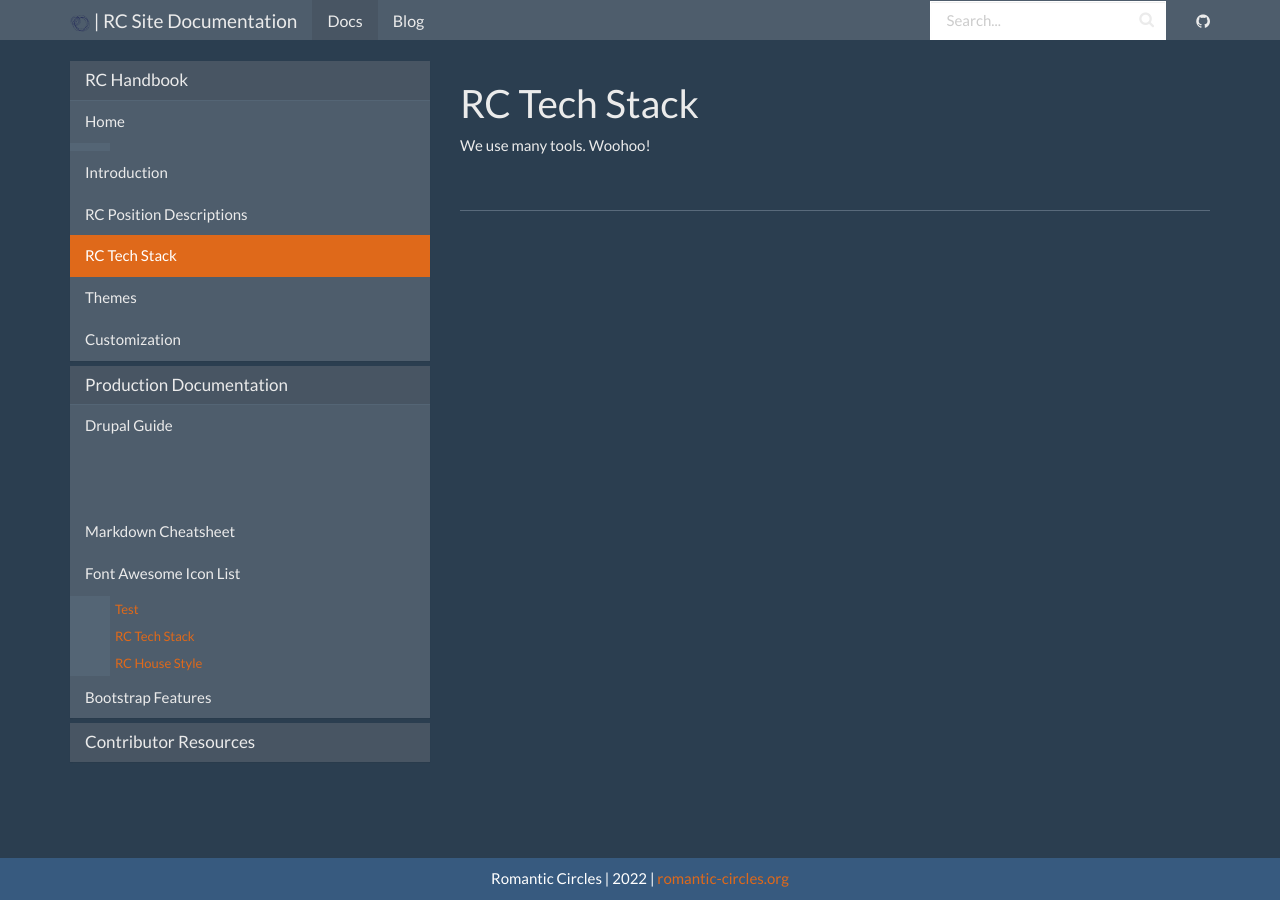
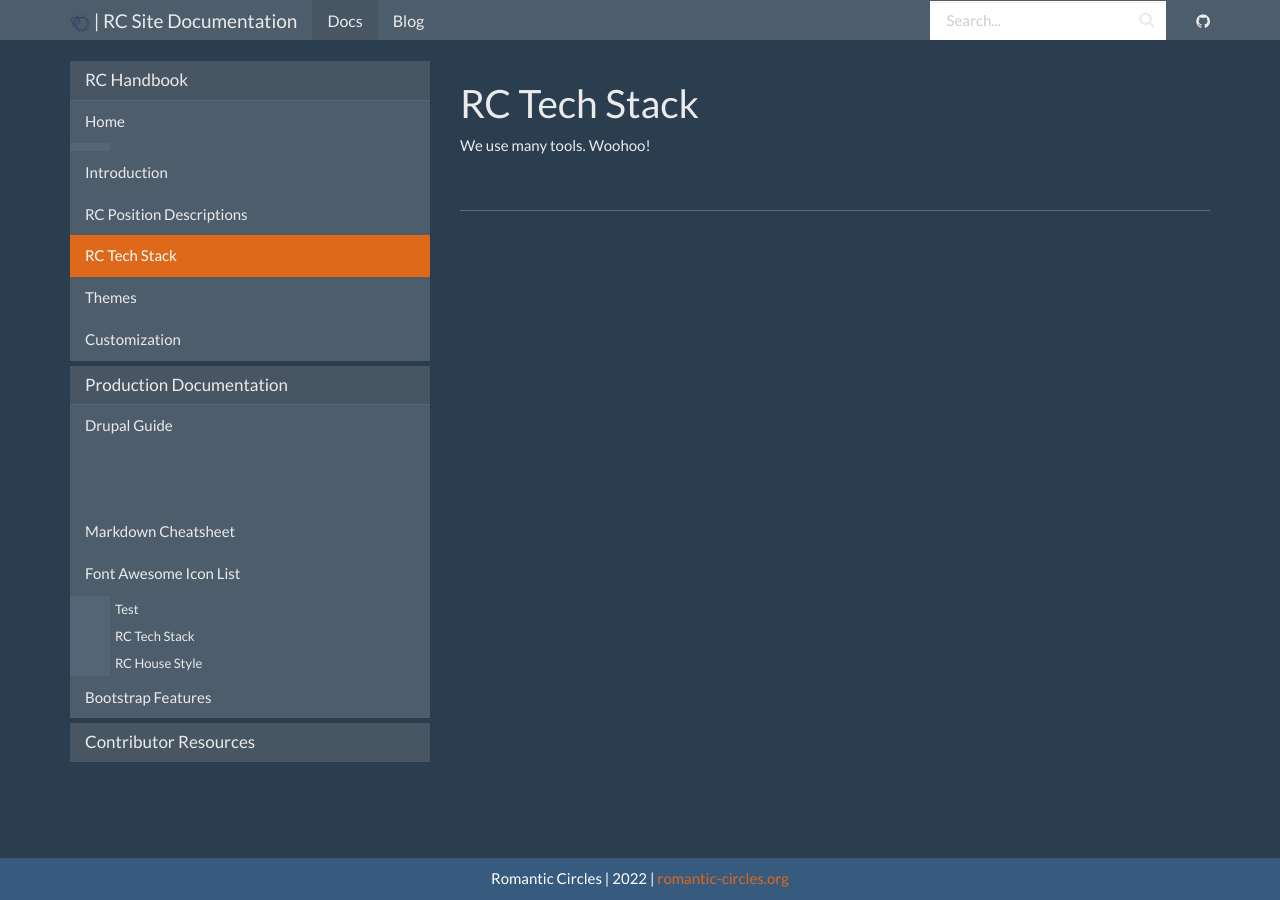
Before and after one commit to steve-kasica/romanticcircles.github.io, a Jekyll site: the page built from _docs/tech-stack.md, in a window 1280 px wide. Built offline with Jekyll 4.4.1, drawn with Linux system fonts in a browser that asks for light colours.

Commit message:
fixing subitem hover function in nav menu

```diff
--- a/_includes/docs_nav.html
+++ b/_includes/docs_nav.html
@@ -31,7 +31,7 @@
            {% for subitem in item.subsection %}
             {% assign item_url = subitem.page | prepend:"/docs/" | append:"/" %}
             {% assign p = site.docs | where:"url", item_url | first %}
-            <ul>
+            <ul class>
               <a class="list-group-subitem {% if item_url == page.url %}active{% endif %}" href="{{ p.url  | relative_url }}">{{ p.title }}</a>
             </ul>
            {% endfor %}
--- a/_sass/bootstrap/_list-group.scss
+++ b/_sass/bootstrap/_list-group.scss
@@ -53,6 +53,23 @@
 //
 // Use anchor or button elements instead of `li`s or `div`s to create interactive items.
 // Includes an extra `.active` modifier class for showing selected items.
+
+a.list-group-subitem,
+button.list-group-subitem {
+  color: $list-group-link-color;
+
+  .list-group-subitem-heading {
+    color: $list-group-link-heading-color;
+  }
+
+  // Hover state
+  &:hover,
+  &:focus {
+    text-decoration: none;
+    color: $list-group-link-hover-color;
+    background-color: $list-group-hover-bg;
+  }
+}
 
 a.list-group-item,
 button.list-group-item {
```
